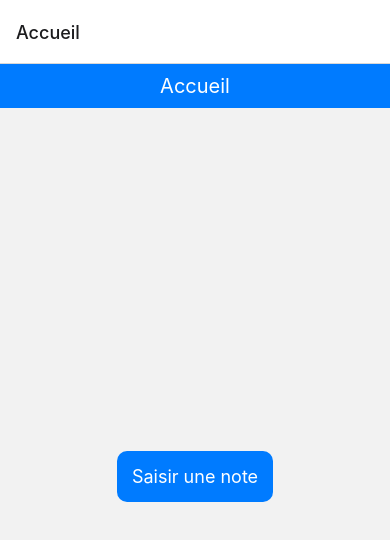
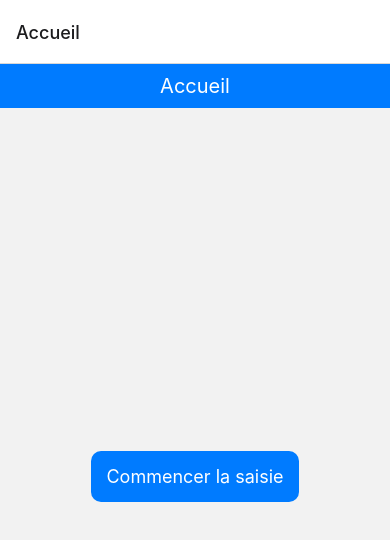
Before and after one commit to Ambre010/SaisieNotes, a React Native app: screen /Accueil in a window 390 px wide. Shown: the top 540 px of the page. Built offline with nearby package versions, Linux system fonts and the light colour scheme.

Commit message:
redirection qui fonctionne

```diff
--- a/screens/AccueilScreen.tsx
+++ b/screens/AccueilScreen.tsx
@@ -8,7 +8,7 @@ export const AccueilScreen: React.FC = () => {
   const navigation = useNavigation();
 
   const handleSaisirNotePress = () => {
-    navigation.navigate('InfoEvaluation' as never);
+    navigation.navigate('InfoEvaluation');
   };
 
   return (
@@ -25,9 +25,9 @@ export const AccueilScreen: React.FC = () => {
       {/* Contenu de la page */}
       <View style={{flex: 1, justifyContent: 'center', alignItems: 'center'}}>
         <TouchableOpacity
-          onPress={() => handleSaisirNotePress}
+          onPress={() => handleSaisirNotePress()}
           style={{backgroundColor: '#007bff', padding: 15, borderRadius: 10}}>
-          <Text style={{color: 'white', fontSize: 18}}>Saisir une note</Text>
+          <Text style={{color: 'white', fontSize: 18}}>Commencer la saisie</Text>
         </TouchableOpacity>
       </View>
     </View>
```
Also changed, not shown: App.tsx (+10 -0 lines).
